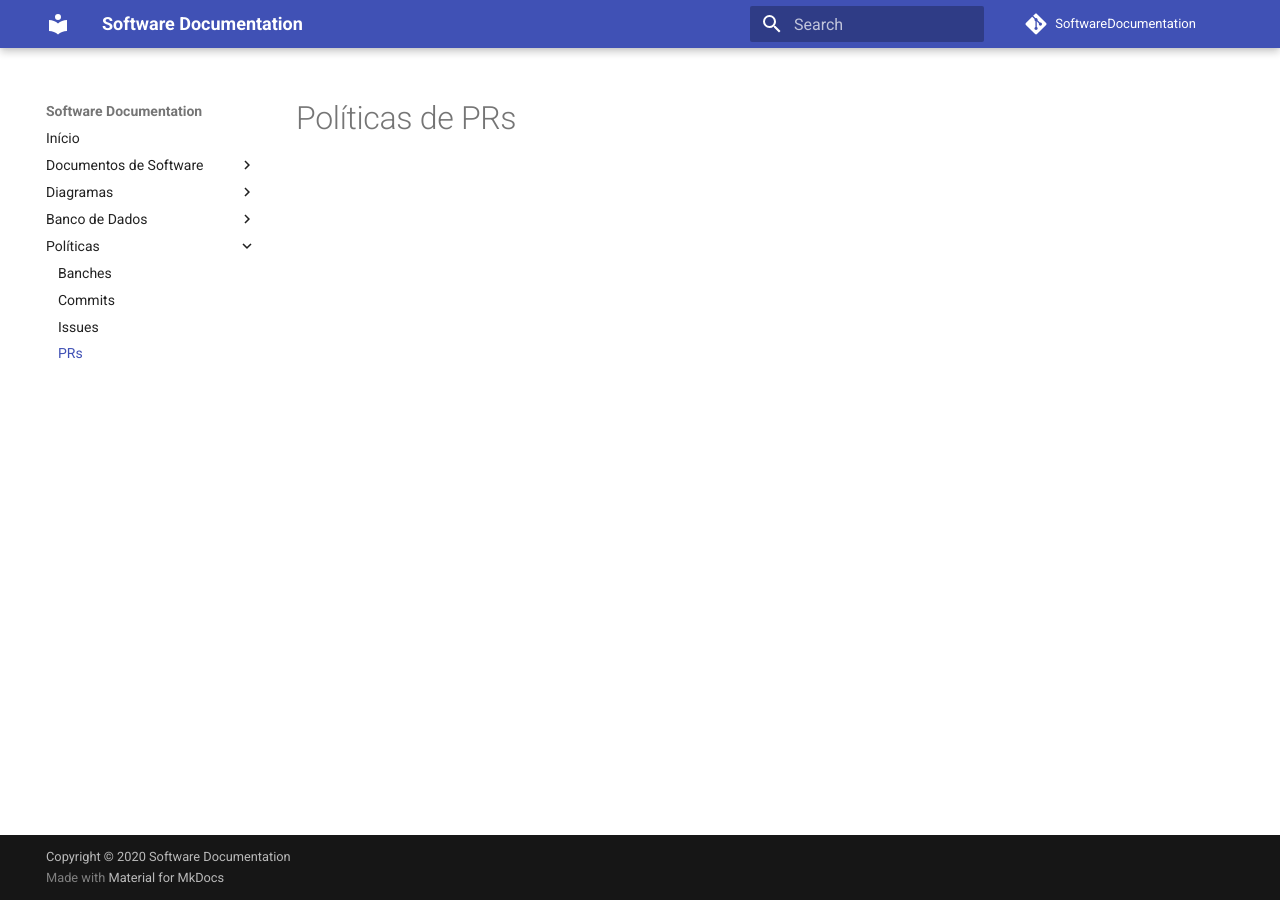
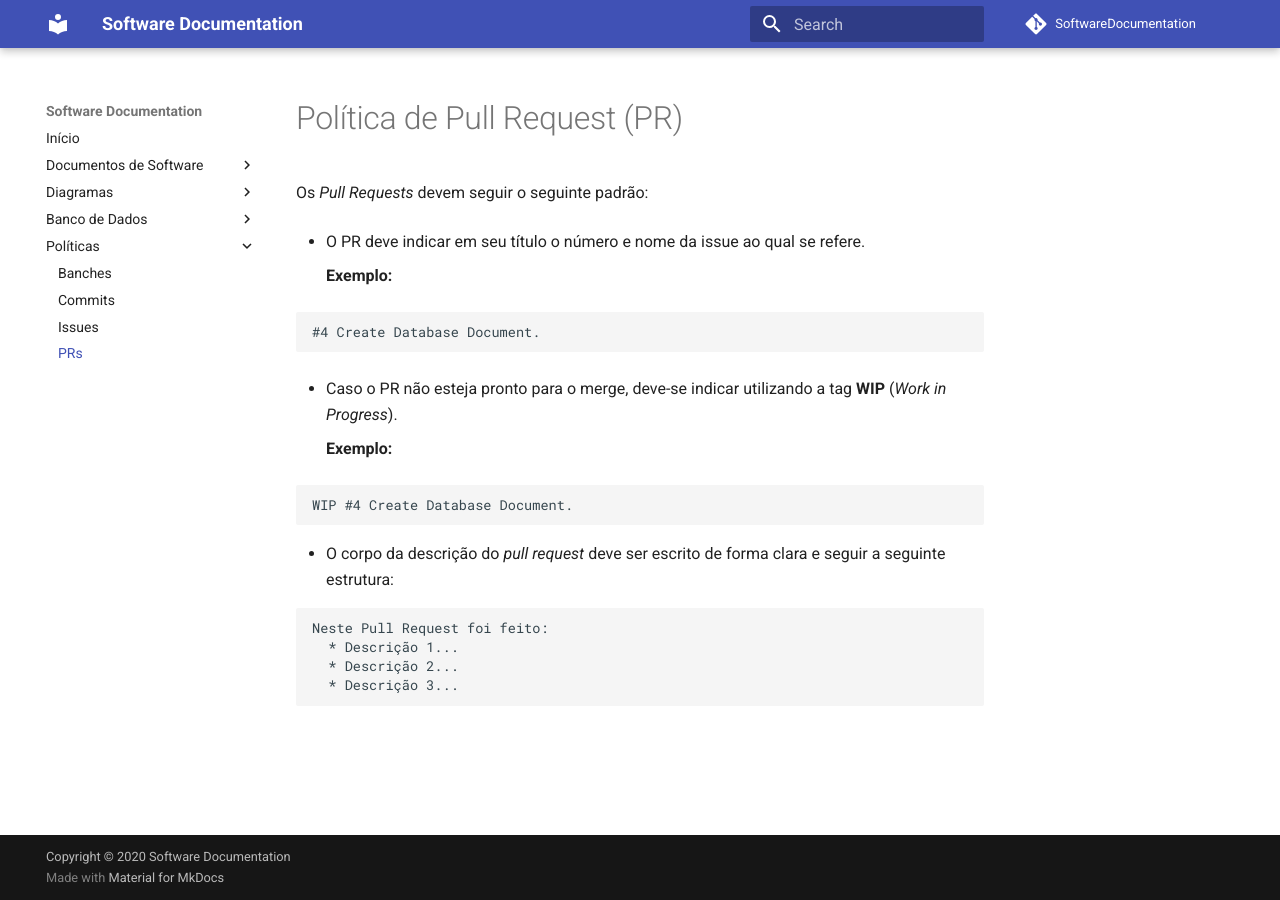
Before and after one commit to fellipe-araujo/SoftwareDocumentation, an MkDocs documentation site: the page built from docs/Policies/pr.md, in a window 1280 px wide. Built offline with MkDocs 1.6.1 and Material for MkDocs 9.7.7, drawn with Linux system fonts in a browser that asks for light colours; comment, search, counter and statistics services are not loaded.

Commit message:
#2 - Create pull request policy.

````diff
--- a/docs/Policies/pr.md
+++ b/docs/Policies/pr.md
@@ -1 +1,25 @@
-# Políticas de PRs
+# Política de Pull Request (PR)
+Os _Pull Requests_ devem seguir o seguinte padrão:
+
+* O PR deve indicar em seu título o número e nome da issue ao qual se refere.
+
+    **Exemplo:**
+```
+#4 Create Database Document.
+```
+
+* Caso o PR não esteja pronto para o merge, deve-se indicar utilizando a tag **WIP** (_Work in Progress_).
+
+    **Exemplo:**
+```
+WIP #4 Create Database Document.
+```
+
+* O corpo da descrição do _pull request_ deve ser escrito de forma clara e seguir a seguinte estrutura:
+
+```
+Neste Pull Request foi feito:
+  * Descrição 1...
+  * Descrição 2...
+  * Descrição 3...
+```
````
